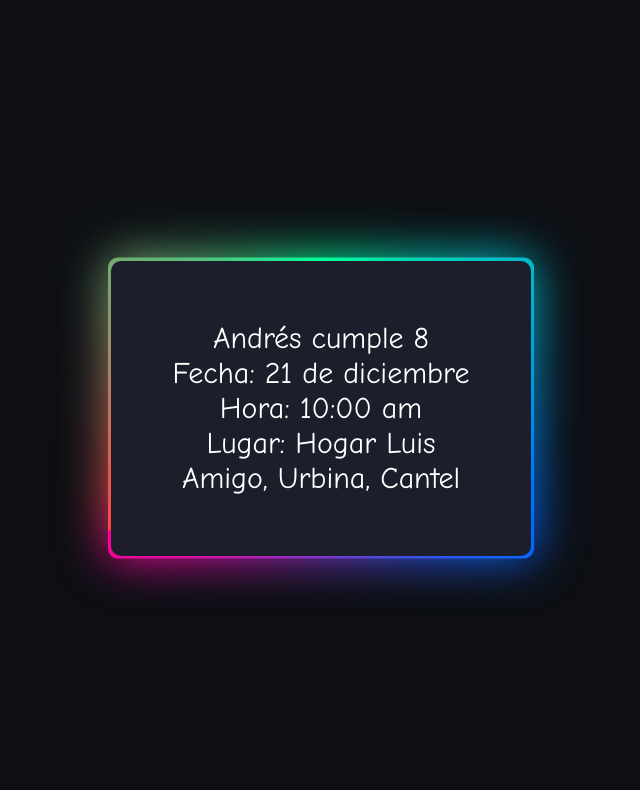
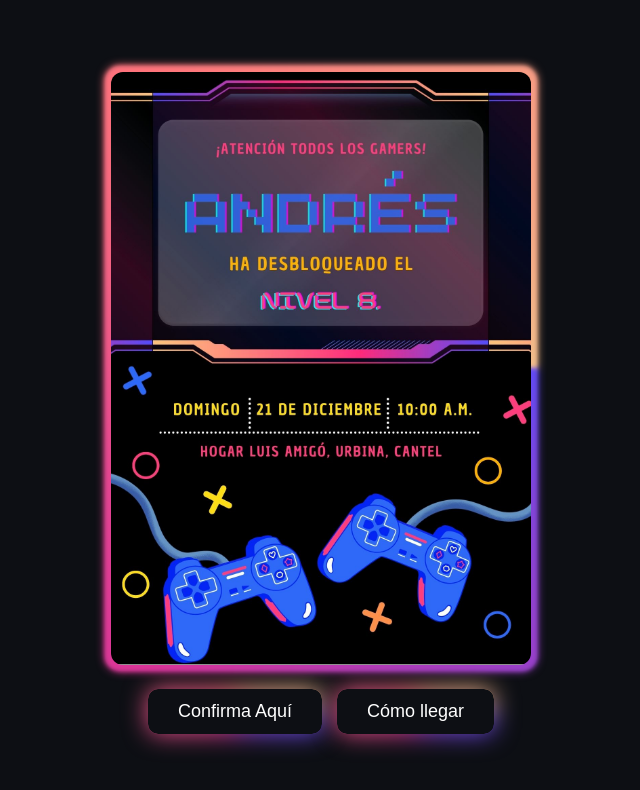
Before and after one commit to KellerRam/invitaci-n, a plain HTML site: page index.html in a window 1280 px wide. Shown: the whole page, without its empty margins (319-959 px from the left). Drawn offline with Linux system fonts and the light colour scheme.

Commit message:
correcciones

```diff
--- a/index.html
+++ b/index.html
@@ -4,14 +4,23 @@
     <meta charset="UTF-8">
     <meta name="viewport" content="width=device-width, initial-scale=1.0">
     <link rel="stylesheet" href="style.css">
-    <title>Document</title>
+    <title>Ven a mi cumple</title>
 </head>
 <body>
     <div id="card">
-    Andrés cumple 8 <br>
-    Fecha: 21 de diciembre <br>
-    Hora: 10:00 am <br>
-    Lugar: Hogar Luis Amigo, Urbina, Cantel <br>
+    <div class="card-content">
+    <div id="imagen">
+        <img src="Invitacion.jpg" alt="control">
+    </div>
+    </div>
+    </div>
+    <div class="botones">
+        <a href="">
+            <button class="rgb-btn">Confirma Aquí</button>
+        </a>
+        <a href="">
+            <button class="rgb-btn">Cómo llegar</button>
+        </a>
     </div>
 </body>
 </html>
--- a/style.css
+++ b/style.css
@@ -1,52 +1,84 @@
 body {
     background-color: #0d0f14;
     display: flex;
+    flex-direction: column;
     align-items: center;
     justify-content: center;
     height: 100vh;
+    margin: 0;
 }
 
 #card{
     position: relative;
-    padding: 2em;
-    width: 300px;
+    width: 90vw;
+    max-width: 420px;
     background: #1c1f2b;
-    text-align: center;
-    color: #fff;
-    font-family: "Comic Sans MS", "Comic Sans", cursive;
-    font-size: 30px;
-    border-radius: 10px;
+    border-radius: 15px;
+    padding: 6px;
+    z-index: 2;
 }
 
-@property --angle{
+.card-content{
+    overflow: hidden;
+    border-radius: 12px;
+}
+
+@property --angle {
     syntax: "<angle>";
     initial-value: 0deg;
     inherits: false;
 }
-#card::after, #card::before{
-    content: '';
-    position: absolute;
-    height: 100%;
-    width: 100%;
-    background-image: conic-gradient(from var(--angle),#ff4545, #00ff99, #006aff, #ff0095);
-    top: 50%;
-    left: 50%;
-    translate: -50% -50%;
-    z-index: -1;
-    padding: 3px;
-    border-radius: 10px;
-    animation: 3s spin linear infinite;
+
+#card::before,#card::after{
+    content:'';
+    position:absolute;
+    inset:0;
+    border-radius:15px;
+    background-image:conic-gradient(from var(--angle),
+    #614af3,#da3498,#ff747b,#f1bd8a);
+    animation:spin 4s linear infinite;
+    z-index:-1;
+}
+#card::before{ filter:blur(5px); }
+#card::after{ filter:blur(2px);}
+
+@keyframes spin{ to{ --angle:360deg; } }
+
+#imagen img{
+    width:100%;
+    height:100%;
+    object-fit:cover;
+    display:block;
 }
 
-#card::before{
-    filter: blur(1.5rem);
+.botones {
+    display:flex;
+    gap:15px;
+    margin-top:18px;
+    flex-wrap:wrap;
+    justify-content:center;
 }
 
-@keyframes spin{
-    from{
-        --angle: 0deg;
-    }
-    to{
-        --angle: 360deg;
-    }
+.rgb-btn{
+    position:relative;
+    padding:12px 30px;
+    font-size:18px;
+    background:#0d0f14;
+    color:white;
+    border-radius:10px;
+    border:none;
+    cursor:pointer;
 }
+
+.rgb-btn::before,
+.rgb-btn::after{
+    content:'';
+    position:absolute;
+    inset:0;
+    border-radius:inherit;
+    background-image:conic-gradient(from var(--angle),
+    #614af3,#da3498,#ff747b,#f1bd8a);
+    animation:spin 4s linear infinite;
+    z-index:-1;
+}
+.rgb-btn::before{filter:blur(12px);}
```
Also changed, not shown: Invitacion.jpg (added).
